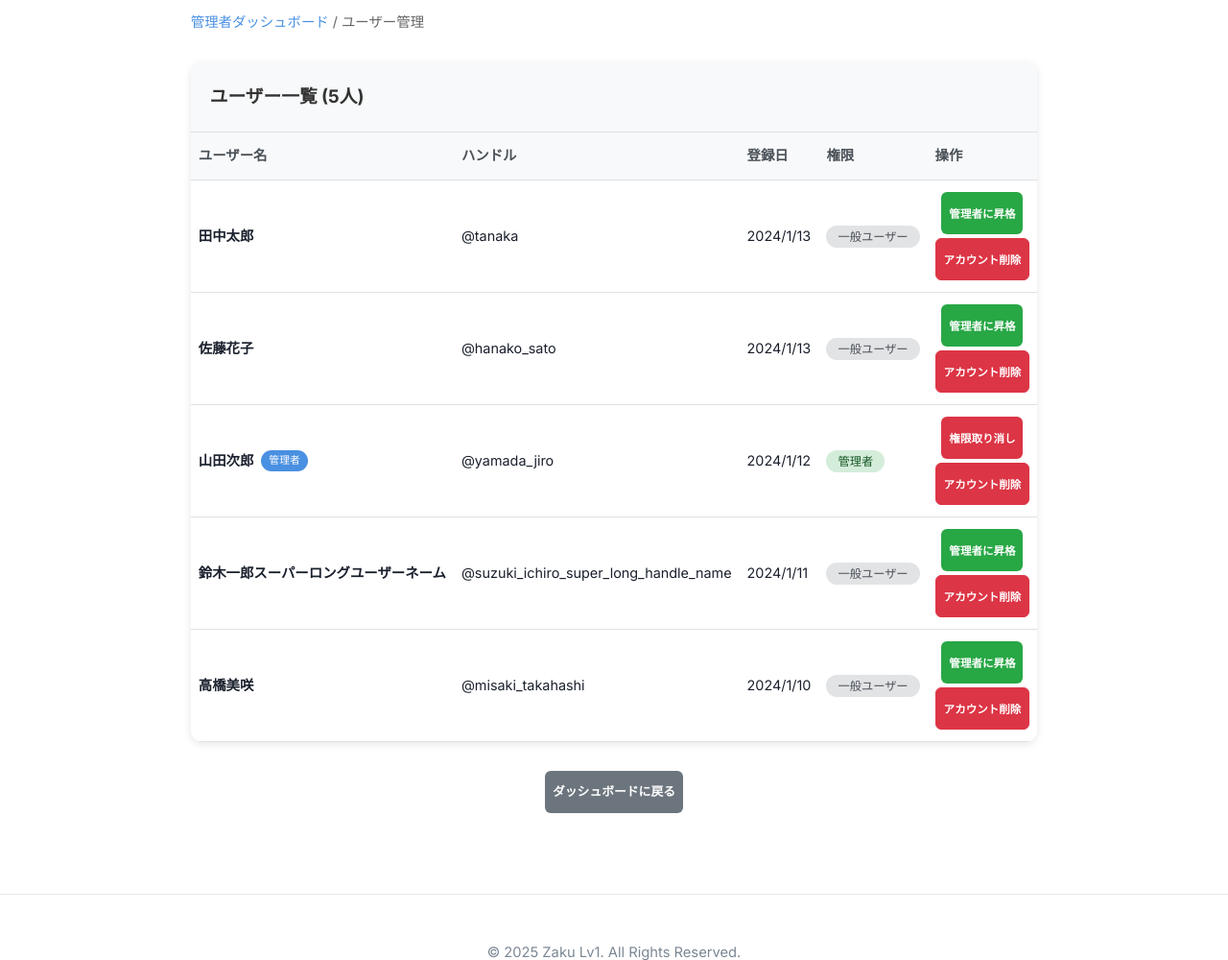
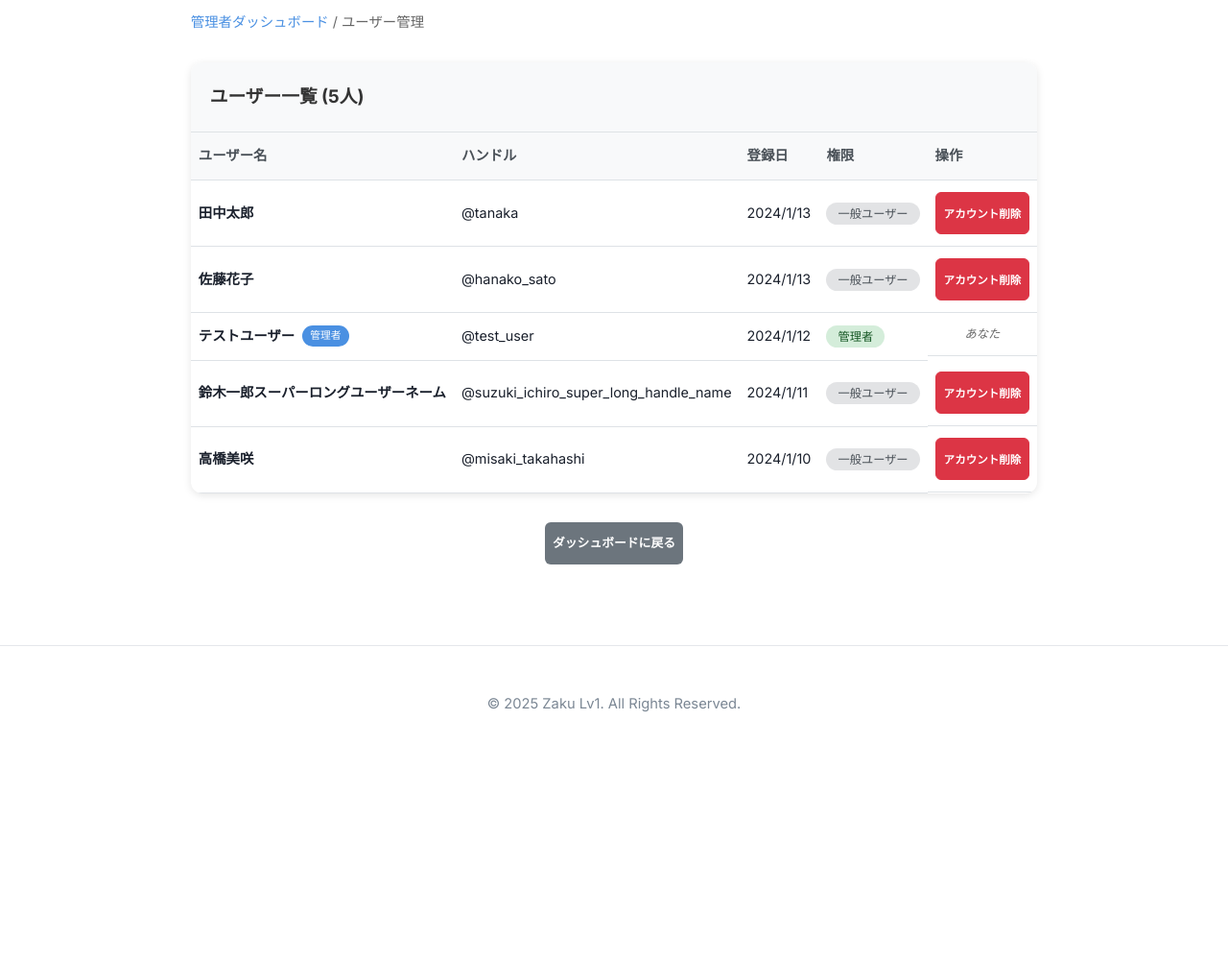
Before and after one commit to zaku-lv1/Synapse-Note, a Node server app: page /admin-demo-users in a window 1280 px wide. Shown: the part 150-1150 px from the top of the page at 96% size. After the commit the page ends 892 px from the top, so only its background shows below. Run offline with Node 20, Linux system fonts and the light colour scheme.

Commit message:
Remove role management functionality from admin interface
Co-authored-by: zaku-lv1 <101783973+zaku-lv1@users.noreply.github.com>

```diff
--- a/routes/auth.js
+++ b/routes/auth.js
@@ -324,7 +324,7 @@ router.get('/admin-demo-users', (req, res) => {
     const mockUsers = [
         { id: 'user1', username: '田中太郎', handle: '@tanaka', createdAt: { seconds: 1705123456 }, isAdmin: false },
         { id: 'user2', username: '佐藤花子', handle: '@hanako_sato', createdAt: { seconds: 1705109876 }, isAdmin: false },
-        { id: 'user3', username: '山田次郎', handle: '@yamada_jiro', createdAt: { seconds: 1705098765 }, isAdmin: true },
+        { id: 'test-uid', username: 'テストユーザー', handle: '@test_user', createdAt: { seconds: 1705098765 }, isAdmin: true },
         { id: 'user4', username: '鈴木一郎スーパーロングユーザーネーム', handle: '@suzuki_ichiro_super_long_handle_name', createdAt: { seconds: 1704987654 }, isAdmin: false },
         { id: 'user5', username: '高橋美咲', handle: '@misaki_takahashi', createdAt: { seconds: 1704876543 }, isAdmin: false }
     ];
--- a/views/admin/dashboard.ejs
+++ b/views/admin/dashboard.ejs
@@ -79,7 +79,7 @@
                 </div>
                 <div class="card-content">
                     <h4>ユーザー管理</h4>
-                    <p>ユーザーの一覧表示・管理者権限の付与・削除</p>
+                    <p>ユーザーの一覧表示・アカウント削除</p>
                 </div>
             </a>
 
--- a/views/admin/users.ejs
+++ b/views/admin/users.ejs
@@ -59,23 +59,9 @@
                             </span>
                         </td>
                         <td class="action-buttons">
-                            <% if (!userItem.isAdmin) { %>
-                            <form method="POST" action="/admin/users/<%= userItem.id %>/promote"
-                                  onsubmit="return confirm('このユーザーを管理者に昇格させますか？')"
-                                  style="display: inline;">
-                                <button type="submit" class="btn btn-promote">管理者に昇格</button>
-                            </form>
-                            <% } else if (userItem.id !== user.uid) { %>
-                            <form method="POST" action="/admin/users/<%= userItem.id %>/demote"
-                                  onsubmit="return confirm('このユーザーの管理者権限を取り消しますか？')"
-                                  style="display: inline;">
-                                <button type="submit" class="btn btn-demote">権限取り消し</button>
-                            </form>
+                            <% if (userItem.id === user.uid) { %>
+                            <span class="current-user">あなた</span>
                             <% } else { %>
-                            <span class="current-user">あなた</span>
-                            <% } %>
-
-                            <% if (userItem.id !== user.uid) { %>
                             <form method="POST" action="/admin/users/<%= userItem.id %>/delete"
                                   onsubmit="return confirm('⚠️ 警告: ユーザー「<%= userItem.username %>」とそのすべてのデータ（作成したクイズ、試行履歴など）を完全に削除します。\n\nこの操作は取り消すことができません。\n\n本当に削除しますか？')"
                                   style="display: inline;">
@@ -115,30 +101,12 @@
                 </div>
 
                 <div class="user-card-actions">
-                    <% if (!userItem.isAdmin) { %>
-                    <form method="POST" action="/admin/users/<%= userItem.id %>/promote"
-                          onsubmit="return confirm('このユーザーを管理者に昇格させますか？')">
-                        <button type="submit" class="btn btn-promote mobile-btn">
-                            <span class="btn-icon">⬆️</span>
-                            <span class="btn-text">管理者に昇格</span>
-                        </button>
-                    </form>
-                    <% } else if (userItem.id !== user.uid) { %>
-                    <form method="POST" action="/admin/users/<%= userItem.id %>/demote"
-                          onsubmit="return confirm('このユーザーの管理者権限を取り消しますか？')">
-                        <button type="submit" class="btn btn-demote mobile-btn">
-                            <span class="btn-icon">⬇️</span>
-                            <span class="btn-text">権限取り消し</span>
-                        </button>
-                    </form>
-                    <% } else { %>
+                    <% if (userItem.id === user.uid) { %>
                     <div class="current-user-indicator">
                         <span class="btn-icon">👤</span>
                         <span class="btn-text">あなた</span>
                     </div>
-                    <% } %>
-
-                    <% if (userItem.id !== user.uid) { %>
+                    <% } else { %>
                     <form method="POST" action="/admin/users/<%= userItem.id %>/delete"
                           onsubmit="return confirm('⚠️ 警告: ユーザー「<%= userItem.username %>」とそのすべてのデータ（作成したクイズ、試行履歴など）を完全に削除します。\n\nこの操作は取り消すことができません。\n\n本当に削除しますか？')">
                         <button type="submit" class="btn btn-delete mobile-btn">
@@ -293,23 +261,6 @@
     transition: background-color 0.2s;
 }
 
-.btn-promote {
-    background: #28a745;
-    color: white;
-}
-
-.btn-promote:hover {
-    background: #218838;
-}
-
-.btn-demote {
-    background: #dc3545;
-    color: white;
-}
-
-.btn-demote:hover {
-    background: #c82333;
-}
 
 .btn-delete {
     background: #dc3545;
@@ -502,24 +453,6 @@
         font-size: 1.1em;
     }
 
-    /* Button color overrides for mobile */
-    .mobile-btn.btn-promote {
-        background: #28a745;
-        color: white;
-    }
-
-    .mobile-btn.btn-promote:hover {
-        background: #218838;
-    }
-
-    .mobile-btn.btn-demote {
-        background: #dc3545;
-        color: white;
-    }
-
-    .mobile-btn.btn-demote:hover {
-        background: #c82333;
-    }
 
     .mobile-btn.btn-delete {
         background: #dc3545;
```
Also changed, not shown: routes/admin.js (+0 -48 lines).
